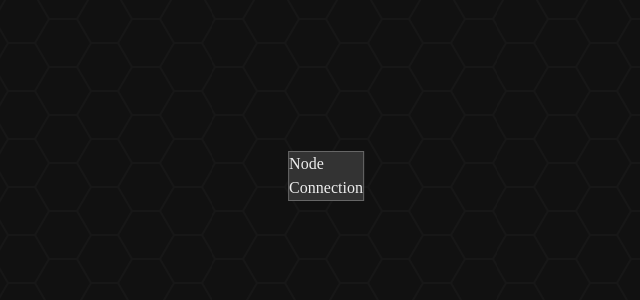
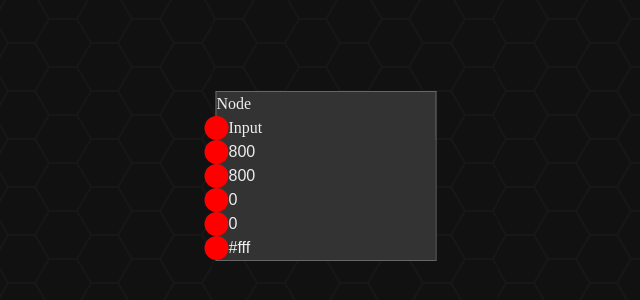
Before and after one commit to RobMayer/arcanigen, a React (Vite) app: page / in a window 1280 px wide. Shown: the part 224-524 px from the top of the page, without its empty margins (314-954 px from the left). Built offline with nearby package versions, Linux system fonts and the light colour scheme.

Commit message:
possible socket rendering

```diff
--- a/src/definitions/nodes/types.ts
+++ b/src/definitions/nodes/types.ts
@@ -1,4 +1,2 @@
-import { AbstractNodetype } from "./abstractNode";
-
 export type PayloadOf<C> = C extends { _PAYLOAD: infer P } ? P : never;
 export type OutputOf<C> = C extends { _OUTPUT: infer O } ? O : never;
--- a/src/definitions/slots.ts
+++ b/src/definitions/slots.ts
@@ -13,12 +13,12 @@ type SlotTypes<P extends { [key: string]: unknown }> = {
         type: "float";
         property: keyof P;
         defaultValue: number;
-    } & Widget<"numberinput" | "slider">;
+    } & Widget<"none" | "numberinput" | "slider">;
     color: BaseSlot & {
         socketIn?: string;
         type: "color";
         property: keyof P;
-    } & Widget<"color">;
+    } & Widget<"none" | "color">;
     shape: BaseSlot &
         EitherSocket & {
             type: "shape";
@@ -28,3 +28,5 @@ type SlotTypes<P extends { [key: string]: unknown }> = {
 export type SlotOf<P extends { [key: string]: unknown }> = SlotTypes<P>[keyof SlotTypes<P>];
 
 export type Slot<K extends keyof SlotTypes<{ [key: string]: unknown }>> = SlotTypes<{ [key: string]: unknown }>[K];
+
+export type SlotFor<P extends { [key: string]: unknown }, K extends keyof SlotTypes<P>> = SlotTypes<P>[K];
--- a/src/features/nodeview/node.tsx
+++ b/src/features/nodeview/node.tsx
@@ -2,21 +2,14 @@ import { useMemo } from "react";
 import { NodeType, NODETYPE_REGISTRY } from "../../definitions";
 import { MainGraph } from "../../state/maingraph";
 import { ArcaneGraph } from "../../util/structs/arcaneGraph";
-import { Slot, SlotOf } from "../../definitions/slots";
+import { SlotFor, SlotOf } from "../../definitions/slots";
 import { Widget } from "../../definitions/widgets";
+import styled from "styled-components";
 
-export const GraphNode = ({ nodeId }: { nodeId: string }) => {
+export const GraphSlots = ({ nodeId }: { nodeId: string }) => {
     const node = MainGraph.useNode(nodeId);
     const nodeType = NODETYPE_REGISTRY[node.type];
 
-    return (
-        <>
-            <GraphSlots node={node} nodeType={nodeType} />
-        </>
-    );
-};
-
-const GraphSlots = ({ node, nodeType }: { node: ArcaneGraph.NodeOf<MainGraph.BaseNode>; nodeType: NodeType }) => {
     const slots = useMemo(() => {
         return nodeType.getSlots(node);
     }, [nodeType, node]);
@@ -24,58 +17,64 @@ const GraphSlots = ({ node, nodeType }: { node: ArcaneGraph.NodeOf<MainGraph.Bas
     return (
         <>
             {slots.map((slot, i) => {
-                switch (slot.type) {
-                    case "float":
-                        return <GraphSlotFloat slot={slot} node={node} />;
-                    case "color":
-                    case "shape":
-                }
-                return null;
+                return <GraphSlot node={node} nodeType={nodeType} slot={slot} key={i} />;
             })}
         </>
     );
 };
 
-const GraphSlotFloat = ({ slot, node }: { slot: Slot<"float">; node: ArcaneGraph.NodeOf<MainGraph.BaseNode> }) => {
+const GraphSlot = styled(({ slot, node, nodeType, className }: { slot: SlotOf<any>; node: ArcaneGraph.NodeOf<any>; nodeType: NodeType; className?: string }) => {
     return (
-        <>
+        <div className={className}>
             {slot.socketIn ? <Socket /> : null}
             <GraphWidget slot={slot} node={node} />
-        </>
+        </div>
     );
-};
+})`
+    display: flex;
+`;
 
-const GraphWidget = ({ slot, node }: { slot: SlotOf<{ [key: string]: unknown }>; node: ArcaneGraph.NodeOf<MainGraph.BaseNode> }) => {
+const GraphWidget = ({ slot, node }: { slot: SlotOf<any>; node: ArcaneGraph.NodeOf<any> }) => {
     if (!("widget" in slot)) {
         return slot.label;
     }
+
     switch (slot.widget) {
+        case "none":
+            return slot.label;
         case "color":
-            return <WidgetColor slot={slot} node={node} />;
+            return <WidgetColor slot={slot} node={node} connected={slot.socketIn ? node.in[slot.socketIn] === null : false} />;
         case "numberinput":
-            return <WidgetFloat />;
+            return <WidgetFloat slot={slot} node={node} connected={slot.socketIn ? node.in[slot.socketIn] === null : false} />;
         case "slider":
-            return <WidgetSlider />;
+            return <WidgetSlider slot={slot} node={node} connected={slot.socketIn ? node.in[slot.socketIn] === null : false} />;
     }
 };
 
-const WidgetColor = ({ slot, node }: { slot: Slot<"color">; node: ArcaneGraph.NodeOf<MainGraph.BaseNode> }) => {
+const WidgetColor = ({ slot, node, connected }: { slot: SlotFor<any, "color"> & Widget<"color">; node: ArcaneGraph.NodeOf<any>; connected: boolean }) => {
     const pattern = useMemo(() => {
         return `${slot.nullable ? "none|" : ""}#(?:[0-9a-fA-F]{${slot.alpha ? "4" : "3"}}|[0-9a-fA-F]{${slot.alpha ? "8" : "6"}})`;
     }, [slot.alpha, slot.nullable]);
 
-    return <input type="text" pattern={pattern} value={node.payload[slot.property] as string} disabled={slot.socketIn && node.in[slot.socketIn] !== null ? true : false} />;
+    return <input type="text" pattern={pattern} value={node.payload[slot.property] as string} disabled={connected} />;
 };
 
-const WidgetFloat = () => {
-    return <input type="number" />;
+const WidgetFloat = ({ slot, node, connected }: { slot: SlotFor<any, "float"> & Widget<"numberinput">; node: ArcaneGraph.NodeOf<any>; connected: boolean }) => {
+    return <input type="number" min={slot.min} max={slot.max} step={slot.step} value={node.payload[slot.property]} disabled={connected} />;
 };
 
-const WidgetSlider = () => {
-    return <input type="range" />;
+const WidgetSlider = ({ slot, node, connected }: { slot: SlotFor<any, "float"> & Widget<"slider">; node: ArcaneGraph.NodeOf<any>; connected: boolean }) => {
+    return <input type="number" min={slot.min} max={slot.max} step={slot.step} value={node.payload[slot.property]} disabled={connected} />;
 };
 
 // TODO: make a socket...
-const Socket = () => {
-    return <div />;
-};
+const Socket = styled(({ className }: { className?: string }) => {
+    return <div className={className} />;
+})`
+    height: 1lh;
+    aspect-ratio: 1;
+    flex: 0 0 auto;
+    background: red;
+    border-radius: 100%;
+    margin-left: -0.5lh;
+`;
--- a/src/features/primary.tsx
+++ b/src/features/primary.tsx
@@ -8,6 +8,7 @@ import { Session } from "../state/session";
 import { useStable } from "../util/hooks/useStable";
 import { Graph } from "../util/structs/graph";
 import { ArcaneGraph } from "../util/structs/arcaneGraph";
+import { GraphSlots } from "./nodeview/node";
 
 type GraphConnectionControls = {
     start: (nodeId: string) => void;
@@ -593,9 +594,7 @@ const GraphNode = styled(({ className, nodeId }: { nodeId: string; className?: s
             <div data-part="handle" ref={handleRef}>
                 Node {node.payload.label}
             </div>
-            <div data-part="socket" ref={socketRef}>
-                Connection
-            </div>
+            <GraphSlots nodeId={nodeId} />
         </DragMove.Item>
     );
 })`
```
